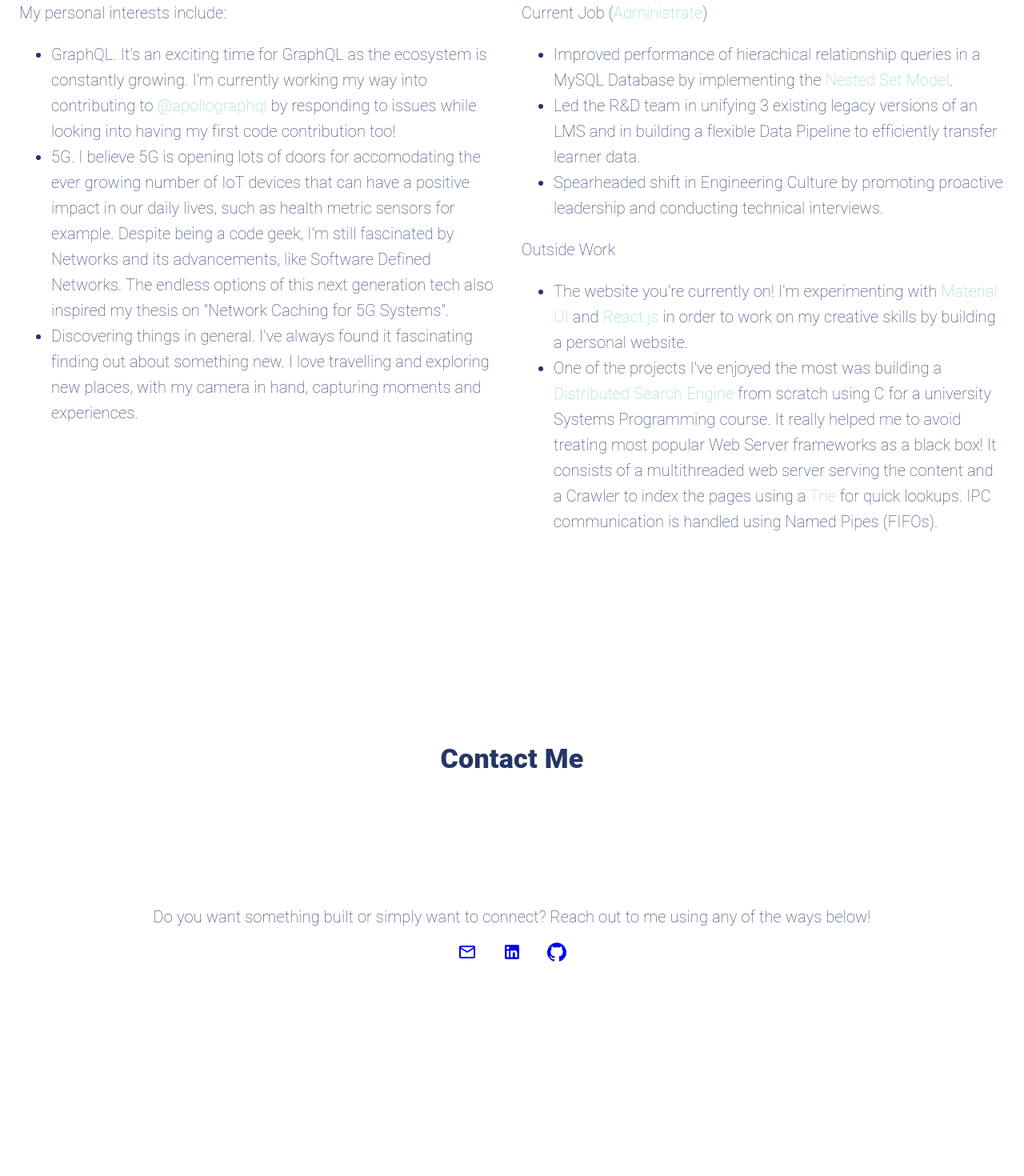
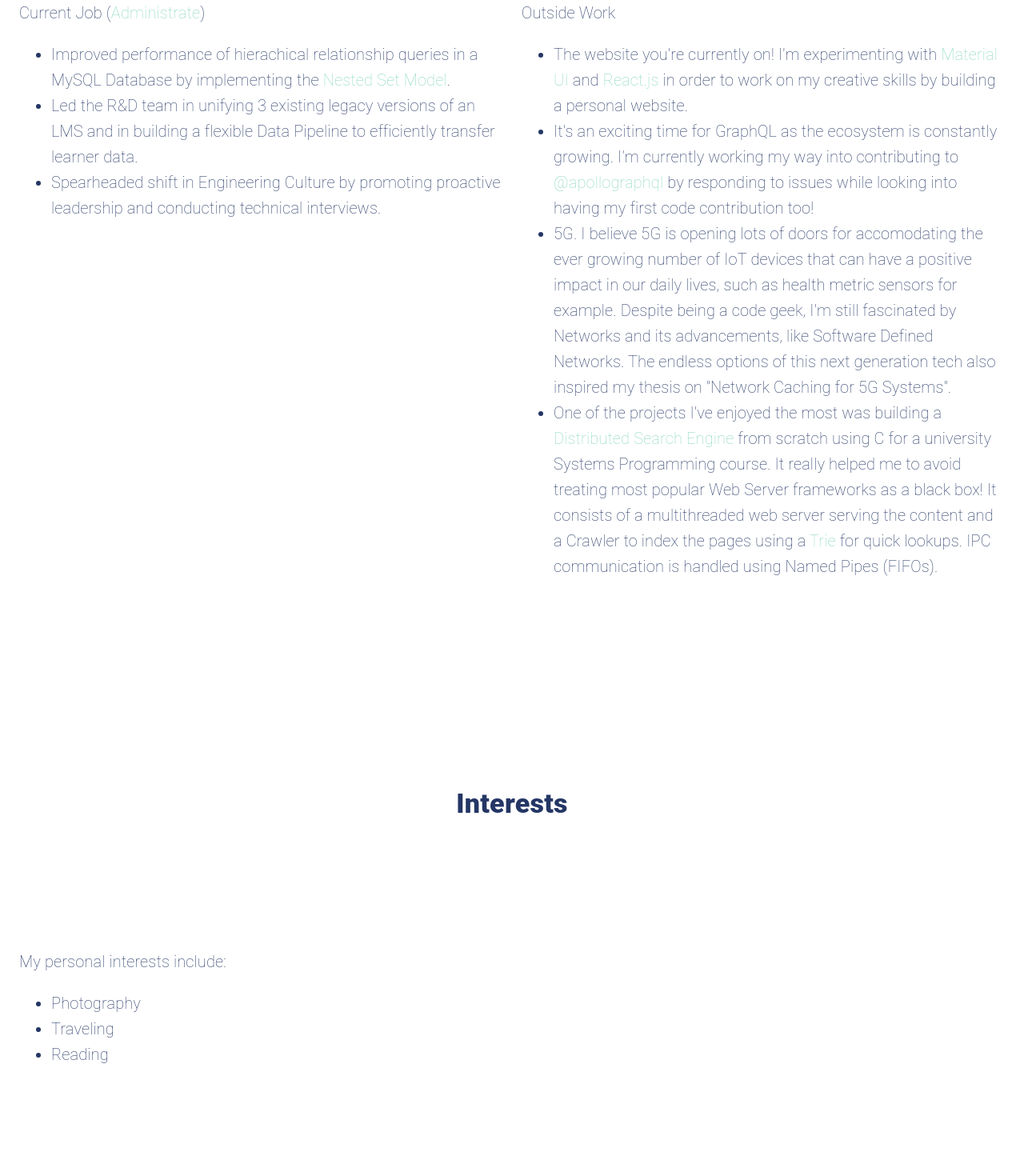
Before and after one commit to devkot/stelioskot.dev, a React (Create React App) app: page / in a window 1280 px wide. Shown: the part 980-2450 px from the top of the page at 80% size. Before the commit the page ends 2287 px from the top, so only its background shows below. Built offline with nearby package versions, Linux system fonts and the light colour scheme.

Commit message:
Add scafolding for interests section

```diff
--- /dev/null
+++ b/src/components/Interests.tsx
@@ -0,0 +1,62 @@
+import React from "react";
+
+import { Typography, Box, Grid, Paper } from "@material-ui/core";
+import { makeStyles, Theme } from "@material-ui/core/styles";
+
+const useStyles = makeStyles((theme: Theme) => ({
+  homeContainer: {
+    paddingTop: theme.spacing(10),
+  },
+  homeTitle: {
+    fontWeight: 800,
+    paddingTop: theme.spacing(10),
+    paddingBottom: theme.spacing(10),
+    "text-align": "center",
+    color: theme.palette.primary.main,
+  },
+  homeContent: {
+    fontWeight: 100,
+    paddingTop: theme.spacing(10),
+    paddingBottom: theme.spacing(10),
+    "text-align": "left",
+    color: theme.palette.primary.main,
+  },
+  linkButton: {
+    color: theme.palette.secondary.main,
+  },
+}));
+
+const Interests: React.FunctionComponent = () => {
+  const classes = useStyles();
+
+  return (
+    <Box id="projects" className={classes.homeContainer}>
+      <Paper elevation={0}>
+        <Typography variant="h4" className={classes.homeTitle}>
+          <Box>Interests</Box>
+        </Typography>
+        <Grid container spacing={3}>
+          <Grid container item xs={12} sm={6}>
+            <Typography variant="h6" className={classes.homeContent}>
+              <Grid item>My personal interests include:</Grid>
+              <ul>
+                <li>
+                  <Grid item>Photography</Grid>
+                </li>
+                <li>
+                  <Grid item>Traveling</Grid>
+                </li>
+                <li>
+                  <Grid item>Reading</Grid>
+                </li>
+              </ul>
+            </Typography>
+          </Grid>
+          <Grid container item xs={12} sm={6}></Grid>
+        </Grid>
+      </Paper>
+    </Box>
+  );
+};
+
+export default Interests;
--- a/src/components/Projects.tsx
+++ b/src/components/Projects.tsx
@@ -56,46 +56,6 @@ const Projects: React.FunctionComponent = () => {
         <Grid container spacing={3}>
           <Grid container item xs={12} sm={6}>
             <Typography variant="h6" className={classes.homeContent}>
-              <Grid item>My personal interests include:</Grid>
-              <ul>
-                <li>
-                  <Grid item>
-                    GraphQL. It's an exciting time for GraphQL as the ecosystem
-                    is constantly growing. I'm currently working my way into
-                    contributing to{" "}
-                    <LinkTo
-                      to="https://github.com/apollographql"
-                      title="@apollographql"
-                    />{" "}
-                    by responding to issues while looking into having my first
-                    code contribution too!
-                  </Grid>
-                </li>
-                <li>
-                  <Grid item>
-                    5G. I believe 5G is opening lots of doors for accomodating
-                    the ever growing number of IoT devices that can have a
-                    positive impact in our daily lives, such as health metric
-                    sensors for example. Despite being a code geek, I'm still
-                    fascinated by Networks and its advancements, like Software
-                    Defined Networks. The endless options of this next
-                    generation tech also inspired my thesis on "Network Caching
-                    for 5G Systems".
-                  </Grid>
-                </li>
-                <li>
-                  <Grid item>
-                    Discovering things in general. I've always found it
-                    fascinating finding out about something new. I love
-                    travelling and exploring new places, with my camera in hand,
-                    capturing moments and experiences.
-                  </Grid>
-                </li>
-              </ul>
-            </Typography>
-          </Grid>
-          <Grid container item xs={12} sm={6}>
-            <Typography variant="h6" className={classes.homeContent}>
               <Grid item>
                 Current Job (
                 <LinkTo to="https://getadministrate.com" title="Administrate" />
@@ -127,19 +87,44 @@ const Projects: React.FunctionComponent = () => {
                   </Grid>
                 </li>
               </ul>
-              <Grid item>
+            </Typography>
+          </Grid>
+          <Grid container item xs={12} sm={6}>
+            <Typography variant="h6" className={classes.homeContent}>
               <Grid item>Outside Work</Grid>
               <ul>
                 <li>
                   <Grid item>
                     The website you're currently on! I'm experimenting with{" "}
+                    <LinkTo to="https://material-ui.com/" title="Material UI" />{" "}
+                    and <LinkTo to="https://reactjs.org/" title="React.js" /> in
+                    order to work on my creative skills by building a personal
+                    website.
+                  </Grid>
+                </li>
+                <li>
+                  <Grid item>
+                    It's an exciting time for GraphQL as the ecosystem is
+                    constantly growing. I'm currently working my way into
+                    contributing to{" "}
                     <LinkTo
-                        to="https://material-ui.com/"
-                        title="Material UI"
+                      to="https://github.com/apollographql"
+                      title="@apollographql"
                     />{" "}
-                      and <LinkTo to="https://reactjs.org/" title="React.js" />{" "}
-                      in order to work on my creative skills by building a
-                      personal website.
+                    by responding to issues while looking into having my first
+                    code contribution too!
+                  </Grid>
+                </li>
+                <li>
+                  <Grid item>
+                    5G. I believe 5G is opening lots of doors for accomodating
+                    the ever growing number of IoT devices that can have a
+                    positive impact in our daily lives, such as health metric
+                    sensors for example. Despite being a code geek, I'm still
+                    fascinated by Networks and its advancements, like Software
+                    Defined Networks. The endless options of this next
+                    generation tech also inspired my thesis on "Network Caching
+                    for 5G Systems".
                   </Grid>
                 </li>
                 <li>
@@ -158,12 +143,11 @@ const Projects: React.FunctionComponent = () => {
                       to="https://en.wikipedia.org/wiki/Trie"
                       title="Trie"
                     />{" "}
-                      for quick lookups. IPC communication is handled using
-                      Named Pipes (FIFOs).
+                    for quick lookups. IPC communication is handled using Named
+                    Pipes (FIFOs).
                   </Grid>
                 </li>
               </ul>
-              </Grid>
             </Typography>
           </Grid>
         </Grid>
--- a/src/pages/Home.tsx
+++ b/src/pages/Home.tsx
@@ -5,6 +5,7 @@ import { makeStyles, Theme } from "@material-ui/core/styles";
 import Projects from "../components/Projects";
 import Intro from "../components/Intro";
 import ContactMe from "../components/ContactMe";
+import Interests from "../components/Interests";
 
 const useStyles = makeStyles((theme: Theme) => ({
   homeContainer: {
@@ -19,6 +20,7 @@ const Home: React.FunctionComponent = () => {
     <Container maxWidth="lg" className={classes.homeContainer}>
       <Intro />
       <Projects />
+      <Interests />
       <ContactMe />
     </Container>
   );
```
Lines whose indentation alone changed are shown as unchanged.
